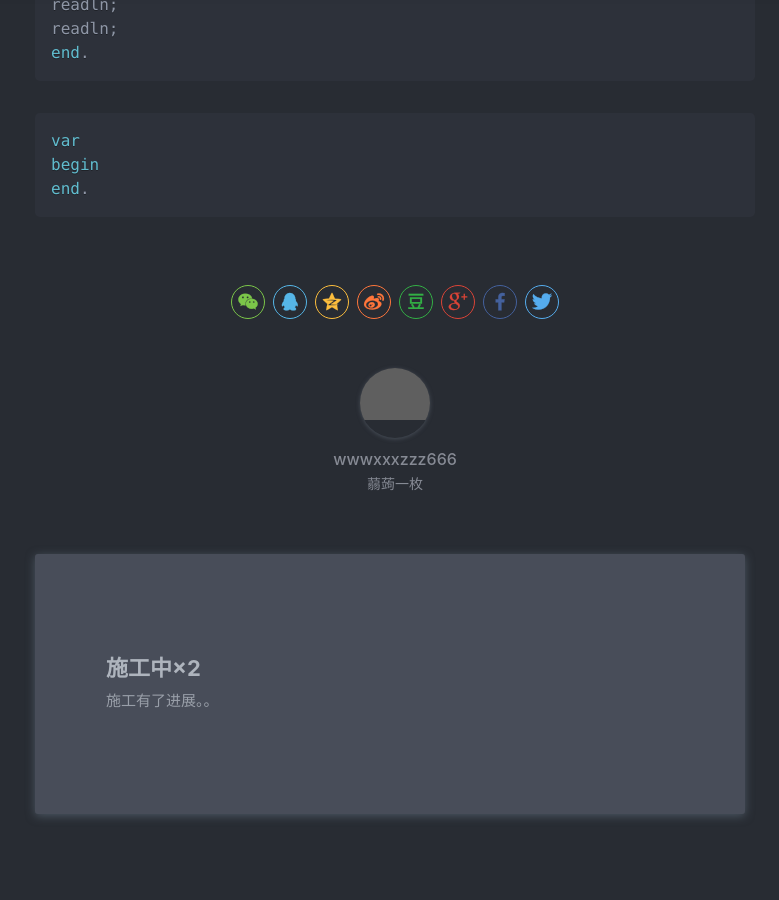
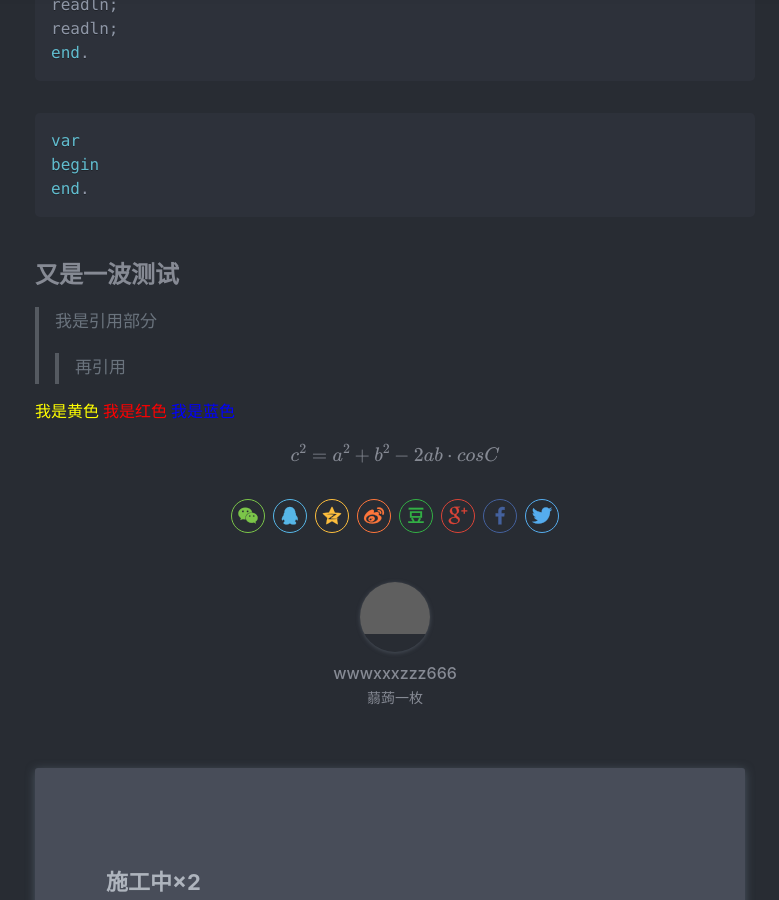
Before and after one commit to wwwxxxzzz666/wwwxxxzzz666.github.io, a Jekyll site: the page built from _posts/2018-08-13-test1.md, in a window 1280 px wide and 900 px high, scrolled down 1058 px. Shown: the whole window, without its empty margins (245-1024 px from the left). Built offline with Jekyll 4.4.1, drawn with Linux system fonts in a browser that asks for light colours; nearby versions of some CDN libraries; formulas are drawn with MathJax 3; comment, search, counter and statistics services are not loaded; a style sheet for code colours, icons or effects is not loaded.

Commit message:
Update 2018-08-13-test1.md

```diff
--- a/_posts/2018-08-13-test1.md
+++ b/_posts/2018-08-13-test1.md
@@ -37,3 +37,14 @@ var
 begin
 end.
 ~~~
+
+## 又是一波测试
+
+> 我是引用部分
+>> 再引用
+
+<font color=yellow>我是黄色</font>
+<font color=red>我是红色</font>
+<font color=blue>我是蓝色</font>
+
+$$c^2=a^2+b^2-2ab·cosC$$
```
